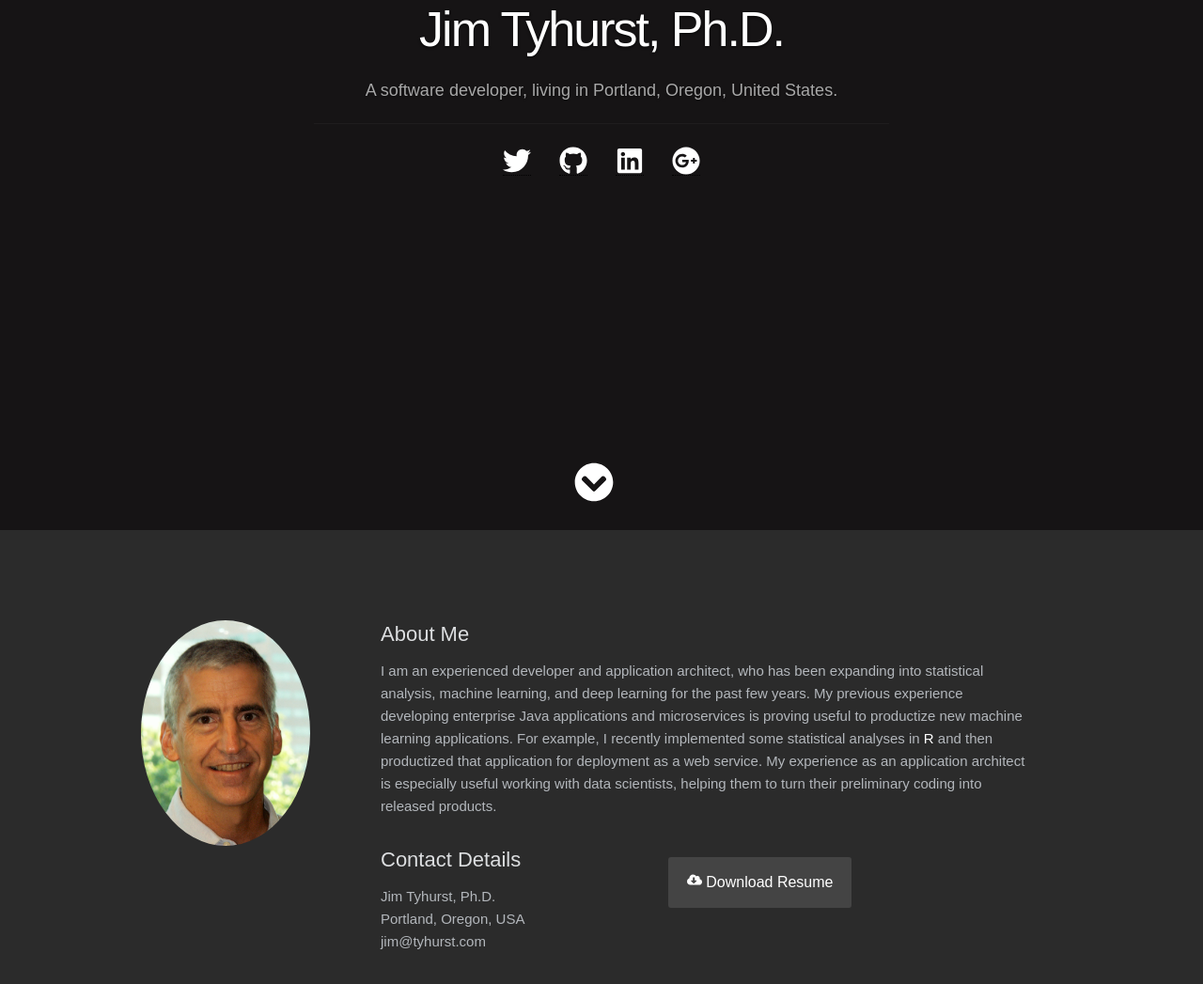
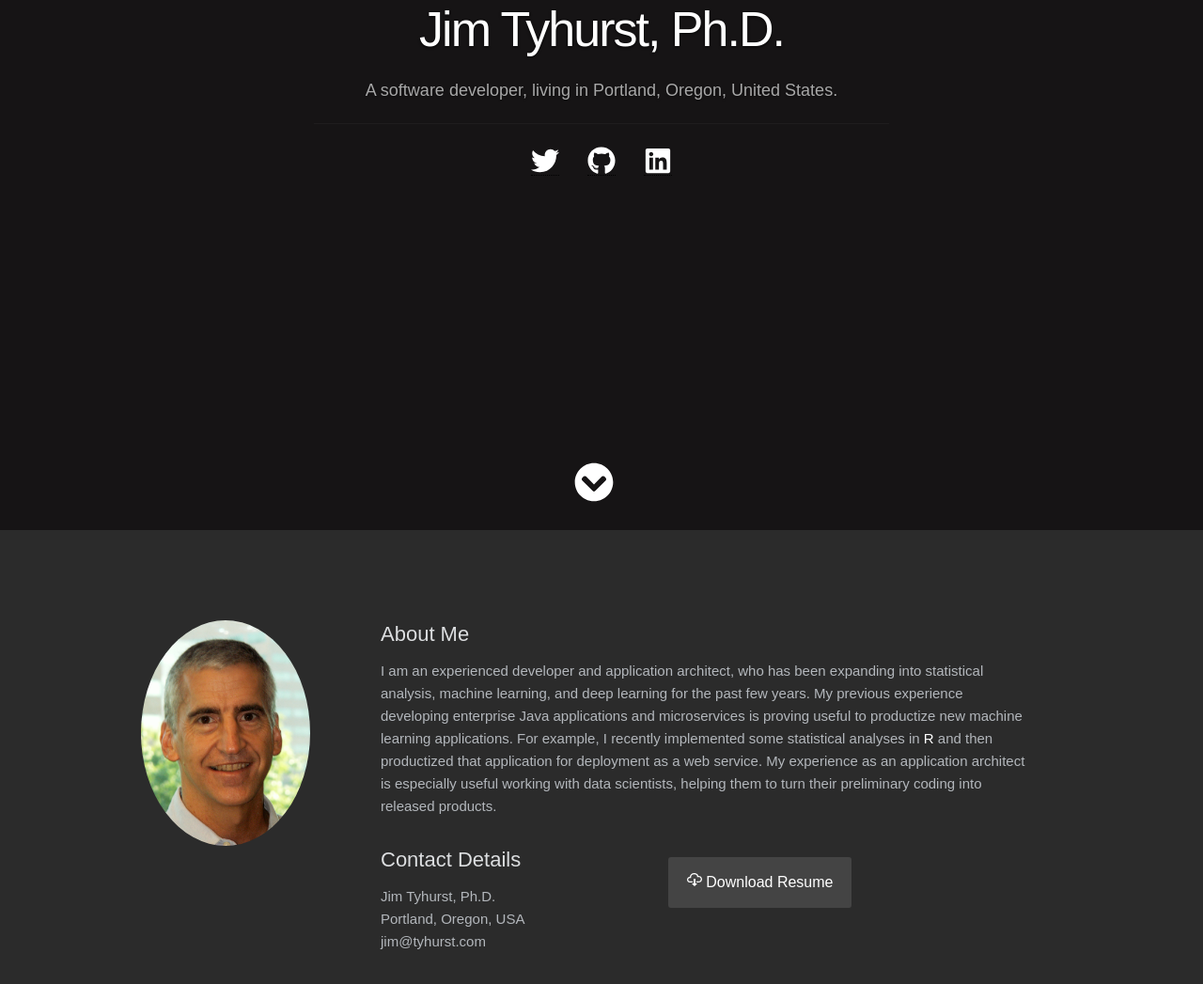
Before and after one commit to jimtyhurst/www-jimtyhurst-com-ceevee, a Gatsby site: page / in a window 1280 px wide. Shown: the part 236-1283 px from the top of the page at 94% size. Built offline with nearby package versions, Linux system fonts and the light colour scheme; Gatsby itself is replaced by a stand-in of ours; a web font is replaced by a local one.

Commit message:
Updated icons.

```diff
--- a/src/components/About.js
+++ b/src/components/About.js
@@ -1,5 +1,5 @@
 import React from "react";
-import { FaCloudDownloadAlt } from "react-icons/fa";
+import { GoCloudDownload } from "react-icons/go";
 
 import profilePic from "../assets/images/JimTyhurst.jpg";
 import resumePdf from "../assets/resources/JimTyhurst_Resume.pdf";
@@ -38,7 +38,7 @@ const About = () => (
           <div className="columns download">
             <p>
               <a href={resumePdf} target="_blank" rel="noopener noreferrer" className="button">
-                <FaCloudDownloadAlt /> Download Resume
+                <GoCloudDownload /> Download Resume
               </a>
             </p>
           </div>
--- a/src/components/SocialLinks.js
+++ b/src/components/SocialLinks.js
@@ -1,7 +1,6 @@
 import React from "react";
 import {
   FaGithub,
-  FaGooglePlus,
   FaLinkedin,
   FaTwitter
 } from "react-icons/fa";
@@ -32,14 +31,6 @@ const SocialLinks = () => (
         </div>
       </a>
     </li>
-    <li>
-      <a href="https://plus.google.com/u/0/+JimTyhurst" target="_blank" rel="noopener noreferrer">
-        <div className="tooltip">
-          <FaGooglePlus />
-          <span className="tooltiptext">Google Plus</span>
-        </div>
-      </a>
-    </li>
   </ul>
 );
 
```
